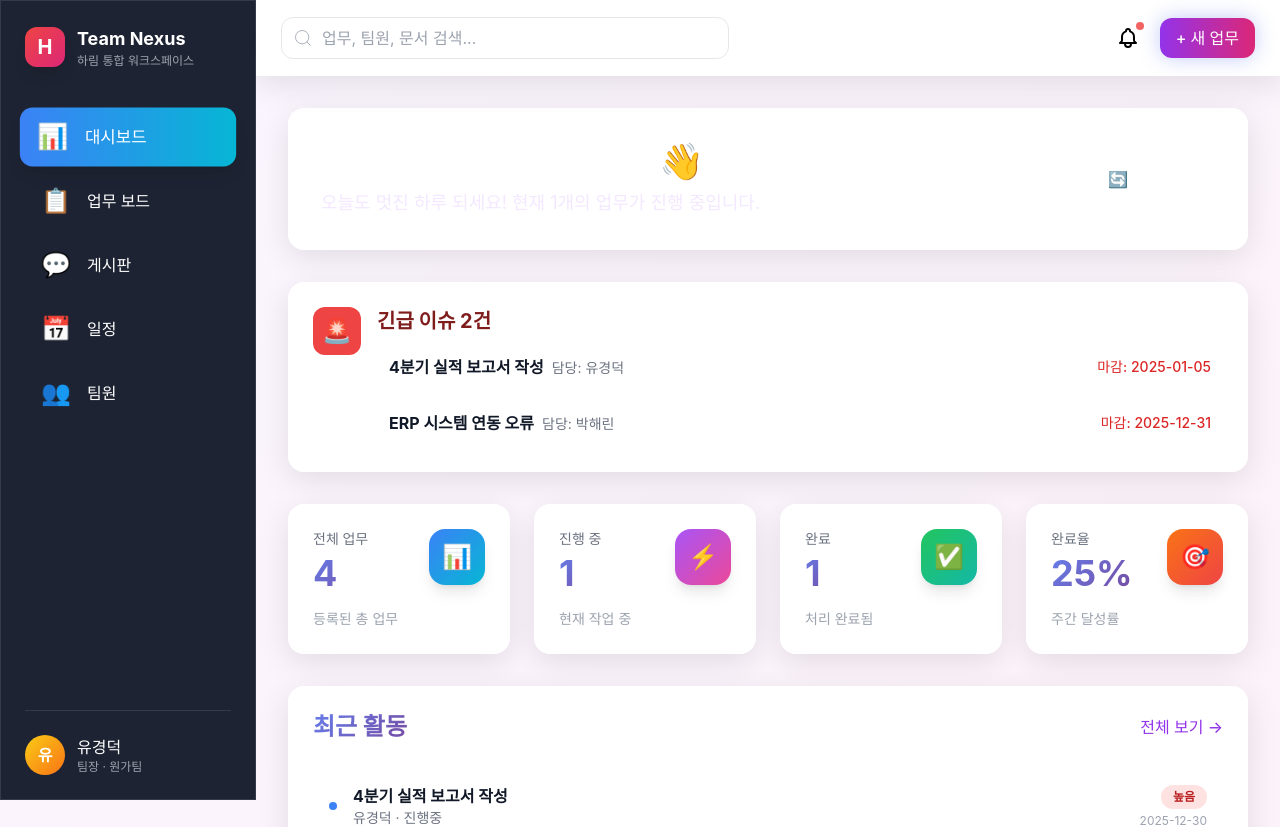
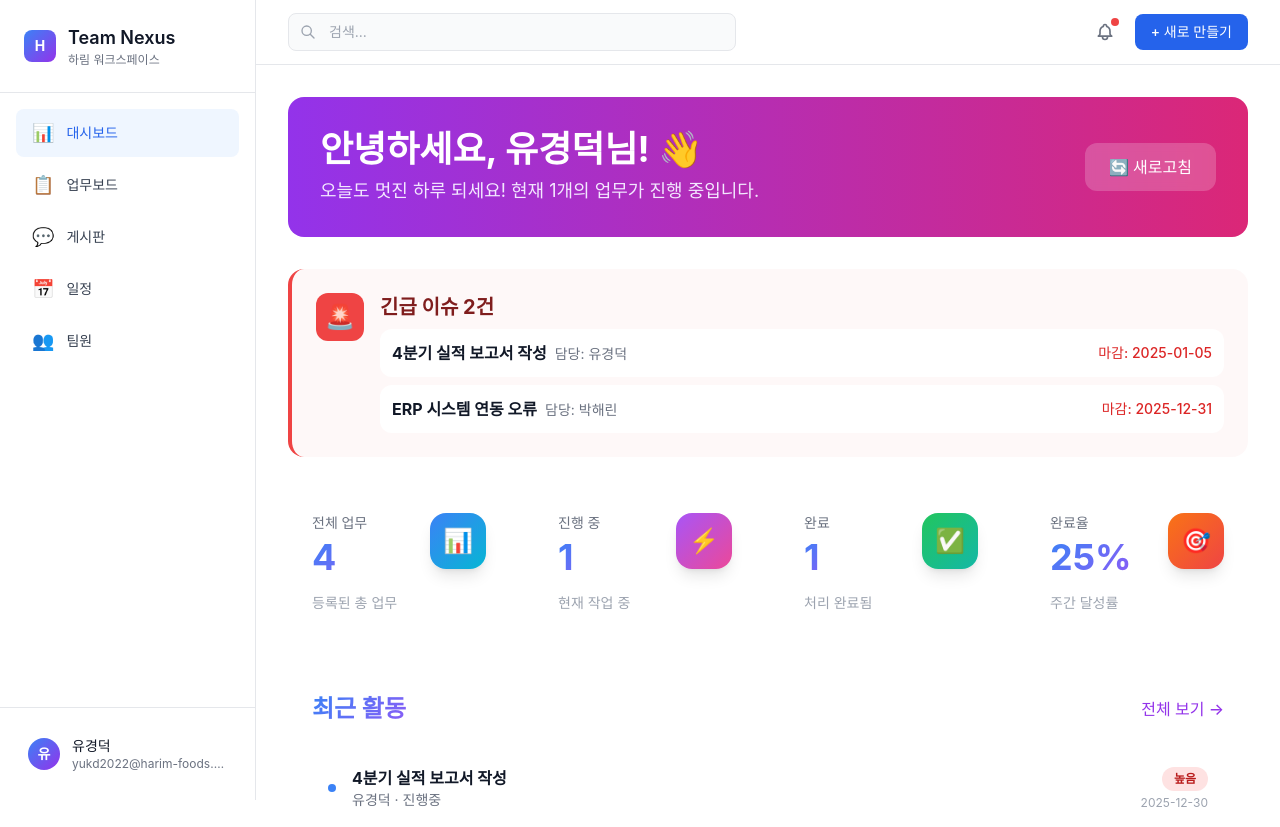
Before and after one commit to crusade153/harim-nexus-web, a Next.js app: page / in a window 1280 px wide. Shown: the top 827 px of the page. Built offline with nearby package versions, Linux system fonts and the light colour scheme.

Commit message:
design: Linear 스타일 프리미엄 디자인 적용

```diff
--- a/app/globals.css
+++ b/app/globals.css
@@ -2,7 +2,7 @@
 @tailwind components;
 @tailwind utilities;
 
-@import url('https://cdn.jsdelivr.net/gh/orioncactus/pretendard/dist/web/static/pretendard.css');
+@import url('https://fonts.googleapis.com/css2?family=Inter:wght@300;400;500;600;700&display=swap');
 
 * {
   margin: 0;
@@ -11,28 +11,129 @@
 }
 
 body {
-  font-family: 'Pretendard', -apple-system, BlinkMacSystemFont, 'Segoe UI', sans-serif;
-  background: #f9fafb;
-  min-height: 100vh;
+  font-family: 'Inter', -apple-system, BlinkMacSystemFont, 'Segoe UI', sans-serif;
+  background: #ffffff;
+  color: #1a1a1a;
+  -webkit-font-smoothing: antialiased;
+  -moz-osx-font-smoothing: grayscale;
 }
 
-.glass {
-  background: rgba(255, 255, 255, 0.95);
-  backdrop-filter: blur(20px);
-  border: 1px solid rgba(255, 255, 255, 0.3);
-  box-shadow: 0 8px 32px rgba(0, 0, 0, 0.1);
+/* Clean Scrollbar */
+::-webkit-scrollbar {
+  width: 8px;
+  height: 8px;
 }
 
-.glass-dark {
-  background: rgba(17, 24, 39, 0.95);
-  backdrop-filter: blur(20px);
-  border: 1px solid rgba(255, 255, 255, 0.1);
+::-webkit-scrollbar-track {
+  background: #f5f5f5;
 }
 
+::-webkit-scrollbar-thumb {
+  background: #d1d5db;
+  border-radius: 4px;
+}
+
+::-webkit-scrollbar-thumb:hover {
+  background: #9ca3af;
+}
+
+/* Premium Card */
+.card {
+  background: #ffffff;
+  border: 1px solid #e5e7eb;
+  border-radius: 12px;
+  transition: all 0.2s ease;
+}
+
+.card:hover {
+  border-color: #d1d5db;
+  box-shadow: 0 4px 12px rgba(0, 0, 0, 0.05);
+}
+
+/* Gradient Text */
+.gradient-text {
+  background: linear-gradient(135deg, #3b82f6 0%, #8b5cf6 100%);
+  -webkit-background-clip: text;
+  -webkit-text-fill-color: transparent;
+  background-clip: text;
+}
+
+/* Badge */
+.badge {
+  display: inline-flex;
+  align-items: center;
+  padding: 4px 10px;
+  border-radius: 6px;
+  font-size: 12px;
+  font-weight: 500;
+}
+
+.badge-blue {
+  background: #eff6ff;
+  color: #1e40af;
+}
+
+.badge-green {
+  background: #ecfdf5;
+  color: #065f46;
+}
+
+.badge-yellow {
+  background: #fef3c7;
+  color: #92400e;
+}
+
+.badge-red {
+  background: #fee2e2;
+  color: #991b1b;
+}
+
+.badge-gray {
+  background: #f3f4f6;
+  color: #374151;
+}
+
+/* Button Primary */
+.btn-primary {
+  background: #3b82f6;
+  color: white;
+  padding: 10px 20px;
+  border-radius: 8px;
+  font-weight: 500;
+  font-size: 14px;
+  border: none;
+  cursor: pointer;
+  transition: all 0.2s ease;
+}
+
+.btn-primary:hover {
+  background: #2563eb;
+  box-shadow: 0 4px 12px rgba(59, 130, 246, 0.3);
+}
+
+/* Button Secondary */
+.btn-secondary {
+  background: white;
+  color: #374151;
+  padding: 10px 20px;
+  border-radius: 8px;
+  font-weight: 500;
+  font-size: 14px;
+  border: 1px solid #e5e7eb;
+  cursor: pointer;
+  transition: all 0.2s ease;
+}
+
+.btn-secondary:hover {
+  background: #f9fafb;
+  border-color: #d1d5db;
+}
+
+/* Animations */
 @keyframes fadeIn {
   from {
     opacity: 0;
-    transform: translateY(20px);
+    transform: translateY(10px);
   }
   to {
     opacity: 1;
@@ -41,31 +142,54 @@ body {
 }
 
 .animate-fadeIn {
-  animation: fadeIn 0.5s ease-out forwards;
+  animation: fadeIn 0.3s ease-out;
 }
 
-.gradient-text {
-  background: linear-gradient(135deg, #667eea 0%, #764ba2 100%);
-  -webkit-background-clip: text;
-  -webkit-text-fill-color: transparent;
-  background-clip: text;
+/* Focus States */
+input:focus,
+textarea:focus,
+select:focus {
+  outline: none;
+  border-color: #3b82f6;
+  box-shadow: 0 0 0 3px rgba(59, 130, 246, 0.1);
 }
 
-.card-hover {
-  transition: all 0.3s ease;
+/* Skeleton */
+.skeleton {
+  background: linear-gradient(90deg, #f0f0f0 25%, #e0e0e0 50%, #f0f0f0 75%);
+  background-size: 200% 100%;
+  animation: shimmer 1.5s infinite;
 }
 
-.card-hover:hover {
-  transform: translateY(-4px);
-  box-shadow: 0 12px 40px rgba(0, 0, 0, 0.15);
+@keyframes shimmer {
+  0% {
+    background-position: -200% 0;
+  }
+  100% {
+    background-position: 200% 0;
+  }
 }
 
-.btn-glow {
-  box-shadow: 0 0 20px rgba(102, 126, 234, 0.4);
-  transition: all 0.3s ease;
+/* Status Dot */
+.status-dot {
+  width: 6px;
+  height: 6px;
+  border-radius: 50%;
+  display: inline-block;
 }
 
-.btn-glow:hover {
-  box-shadow: 0 0 30px rgba(102, 126, 234, 0.6);
-  transform: scale(1.05);
+.status-green {
+  background: #10b981;
 }
+
+.status-yellow {
+  background: #f59e0b;
+}
+
+.status-red {
+  background: #ef4444;
+}
+
+.status-gray {
+  background: #6b7280;
+}
--- a/app/page.js
+++ b/app/page.js
@@ -28,7 +28,6 @@ export default function Home() {
       setLoading(true)
       const sampleData = getSampleData()
       setData(sampleData)
-      console.log('데이터 로드 완료')
     } catch (error) {
       console.error('데이터 로드 실패:', error)
     } finally {
@@ -41,8 +40,8 @@ export default function Home() {
       return (
         <div className="flex items-center justify-center h-screen">
           <div className="text-center">
-            <div className="w-16 h-16 border-4 border-purple-200 border-t-purple-600 rounded-full animate-spin mx-auto mb-4" />
-            <p className="text-gray-600 font-medium">데이터 로딩 중...</p>
+            <div className="w-12 h-12 border-2 border-gray-200 border-t-blue-600 rounded-full animate-spin mx-auto mb-4" />
+            <p className="text-gray-500 text-sm font-medium">로딩 중...</p>
           </div>
         </div>
       )
@@ -65,12 +64,12 @@ export default function Home() {
   }
 
   return (
-    <div className="min-h-screen flex bg-gradient-to-br from-purple-50 to-pink-50">
+    <div className="min-h-screen flex bg-white">
       <Sidebar currentView={currentView} onViewChange={setCurrentView} />
 
-      <main className="flex-1 lg:ml-64 transition-all duration-300">
+      <main className="flex-1 lg:ml-64">
         <Header />
-        <div className="p-4 lg:p-8 animate-fadeIn">
+        <div className="p-6 lg:p-8">
           {renderView()}
         </div>
       </main>
--- a/components/Header.jsx
+++ b/components/Header.jsx
@@ -1,46 +1,41 @@
 'use client'
-import { useState } from 'react'
 
 export default function Header() {
-  const [searchTerm, setSearchTerm] = useState('')
-
   return (
-    <header className="glass sticky top-0 z-20 px-6 py-4">
-      <div className="flex items-center justify-between gap-4">
-        {/* Search Bar */}
-        <div className="flex-1 max-w-md relative">
+    <header className="sticky top-0 z-30 bg-white border-b border-gray-200">
+      <div className="flex items-center justify-between h-16 px-6 lg:px-8">
+        {/* Search */}
+        <div className="flex-1 max-w-md">
+          <div className="relative">
             <input
               type="text"
-            placeholder="업무, 팀원, 문서 검색..."
-            value={searchTerm}
-            onChange={(e) => setSearchTerm(e.target.value)}
-            className="w-full px-4 py-2 pl-10 rounded-xl border border-gray-200 focus:outline-none focus:ring-2 focus:ring-purple-500 transition-all"
+              placeholder="검색..."
+              className="w-full pl-10 pr-4 py-2 text-sm bg-gray-50 border border-gray-200 rounded-lg focus:outline-none focus:bg-white focus:border-blue-500 focus:ring-2 focus:ring-blue-100 transition-all"
             />
             <svg
-            className="absolute left-3 top-1/2 -translate-y-1/2 w-5 h-5 text-gray-400"
+              className="absolute left-3 top-1/2 -translate-y-1/2 w-4 h-4 text-gray-400"
               fill="none"
               stroke="currentColor"
               viewBox="0 0 24 24"
             >
-            <circle cx="11" cy="11" r="8" />
-            <path d="m21 21-4.35-4.35" />
+              <path strokeLinecap="round" strokeLinejoin="round" strokeWidth={2} d="M21 21l-6-6m2-5a7 7 0 11-14 0 7 7 0 0114 0z" />
             </svg>
           </div>
+        </div>
 
-        {/* Right Section */}
-        <div className="flex items-center gap-3">
+        {/* Actions */}
+        <div className="flex items-center gap-3 ml-4">
           {/* Notifications */}
-          <button className="relative p-2 hover:bg-gray-100 rounded-xl transition-colors">
-            <svg className="w-6 h-6" fill="none" stroke="currentColor" viewBox="0 0 24 24">
+          <button className="relative p-2 text-gray-500 hover:text-gray-700 hover:bg-gray-50 rounded-lg transition-colors">
+            <svg className="w-5 h-5" fill="none" stroke="currentColor" viewBox="0 0 24 24">
               <path strokeLinecap="round" strokeLinejoin="round" strokeWidth={2} d="M15 17h5l-1.405-1.405A2.032 2.032 0 0118 14.158V11a6.002 6.002 0 00-4-5.659V5a2 2 0 10-4 0v.341C7.67 6.165 6 8.388 6 11v3.159c0 .538-.214 1.055-.595 1.436L4 17h5m6 0v1a3 3 0 11-6 0v-1m6 0H9" />
             </svg>
-            <span className="absolute top-1 right-1 w-2 h-2 bg-red-500 rounded-full animate-pulse" />
+            <span className="absolute top-1 right-1 w-2 h-2 bg-red-500 rounded-full"></span>
           </button>
 
           {/* Quick Add */}
-          <button className="px-4 py-2 bg-gradient-to-r from-purple-600 to-pink-600 text-white rounded-xl font-medium shadow-lg hover:shadow-xl transition-all btn-glow">
-            <span className="hidden sm:inline">+ 새 업무</span>
-            <span className="sm:hidden">+</span>
+          <button className="px-4 py-2 text-sm font-medium text-white bg-blue-600 hover:bg-blue-700 rounded-lg transition-colors">
+            + 새로 만들기
           </button>
         </div>
       </div>
--- a/components/Sidebar.jsx
+++ b/components/Sidebar.jsx
@@ -2,100 +2,94 @@
 import { useState } from 'react'
 
 export default function Sidebar({ currentView, onViewChange }) {
-  const [isOpen, setIsOpen] = useState(true)
+  const [isOpen, setIsOpen] = useState(false)
 
   const menuItems = [
-    { id: 'dashboard', label: '대시보드', icon: '📊', gradient: 'from-blue-500 to-cyan-500' },
-    { id: 'kanban', label: '업무 보드', icon: '📋', gradient: 'from-purple-500 to-pink-500' },
-    { id: 'board', label: '게시판', icon: '💬', gradient: 'from-green-500 to-teal-500' },
-    { id: 'calendar', label: '일정', icon: '📅', gradient: 'from-orange-500 to-red-500' },
-    { id: 'members', label: '팀원', icon: '👥', gradient: 'from-indigo-500 to-purple-500' },
+    { id: 'dashboard', name: '대시보드', icon: '📊' },
+    { id: 'kanban', name: '업무보드', icon: '📋' },
+    { id: 'board', name: '게시판', icon: '💬' },
+    { id: 'calendar', name: '일정', icon: '📅' },
+    { id: 'members', name: '팀원', icon: '👥' },
   ]
 
   return (
     <>
+      {/* Mobile Overlay */}
+      {isOpen && (
+        <div
+          onClick={() => setIsOpen(false)}
+          className="lg:hidden fixed inset-0 bg-black bg-opacity-50 z-40"
+        />
+      )}
+
       {/* Mobile Toggle */}
       <button
         onClick={() => setIsOpen(!isOpen)}
-        className="lg:hidden fixed top-4 left-4 z-50 p-3 glass rounded-xl shadow-lg"
+        className="lg:hidden fixed top-4 left-4 z-50 p-2 bg-white rounded-lg border border-gray-200 shadow-sm"
       >
-        <svg className="w-6 h-6" fill="none" stroke="currentColor" viewBox="0 0 24 24">
+        <svg className="w-5 h-5" fill="none" stroke="currentColor" viewBox="0 0 24 24">
           <path strokeLinecap="round" strokeLinejoin="round" strokeWidth={2} d="M4 6h16M4 12h16M4 18h16" />
         </svg>
       </button>
 
       {/* Sidebar */}
-      <aside
-        className={`
-          fixed left-0 top-0 h-screen glass-dark text-white
-          transition-all duration-300 z-40
-          ${isOpen ? 'w-64' : 'w-0 lg:w-20'}
-          ${isOpen ? 'translate-x-0' : '-translate-x-full lg:translate-x-0'}
-        `}
-      >
-        <div className="h-full flex flex-col p-6">
+      <aside className={`
+        fixed top-0 left-0 h-full w-64 bg-white border-r border-gray-200 z-40
+        transform transition-transform duration-300 ease-in-out
+        ${isOpen ? 'translate-x-0' : '-translate-x-full lg:translate-x-0'}
+      `}>
+        <div className="flex flex-col h-full">
           {/* Logo */}
-          <div className="flex items-center gap-3 mb-10">
-            <div className="w-10 h-10 rounded-xl bg-gradient-to-br from-red-500 to-pink-600 flex items-center justify-center font-bold text-xl shadow-lg">
-              H
+          <div className="p-6 border-b border-gray-200">
+            <div className="flex items-center gap-3">
+              <div className="w-8 h-8 bg-gradient-to-br from-blue-500 to-purple-600 rounded-lg flex items-center justify-center text-white font-bold text-sm">
+                H
+              </div>
+              <div>
+                <h1 className="text-lg font-semibold text-gray-900">Team Nexus</h1>
+                <p className="text-xs text-gray-500">하림 워크스페이스</p>
+              </div>
             </div>
-            {isOpen && (
-              <div className="animate-fadeIn">
-                <h1 className="font-bold text-lg">Team Nexus</h1>
-                <p className="text-xs text-gray-400">하림 통합 워크스페이스</p>
-              </div>
-            )}
           </div>
 
-          {/* Menu Items */}
-          <nav className="flex-1 space-y-2">
+          {/* Navigation */}
+          <nav className="flex-1 p-4 space-y-1">
             {menuItems.map((item) => (
               <button
                 key={item.id}
-                onClick={() => onViewChange(item.id)}
+                onClick={() => {
+                  onViewChange(item.id)
+                  setIsOpen(false)
+                }}
                 className={`
-                  w-full flex items-center gap-4 px-4 py-3 rounded-xl
-                  transition-all duration-300 group
+                  w-full flex items-center gap-3 px-4 py-2.5 rounded-lg text-sm font-medium
+                  transition-all duration-200
                   ${currentView === item.id
-                    ? `bg-gradient-to-r ${item.gradient} shadow-lg scale-105`
-                    : 'hover:bg-white/10'
+                    ? 'bg-blue-50 text-blue-600'
+                    : 'text-gray-700 hover:bg-gray-50'
                   }
                 `}
               >
-                <span className="text-2xl group-hover:scale-125 transition-transform">
-                  {item.icon}
-                </span>
-                {isOpen && (
-                  <span className="font-medium animate-fadeIn">{item.label}</span>
-                )}
+                <span className="text-lg">{item.icon}</span>
+                <span>{item.name}</span>
               </button>
             ))}
           </nav>
 
           {/* User Profile */}
-          <div className={`mt-auto pt-6 border-t border-white/10 ${isOpen ? '' : 'hidden lg:block'}`}>
-            <div className="flex items-center gap-3">
-              <div className="w-10 h-10 rounded-full bg-gradient-to-br from-yellow-400 to-orange-500 flex items-center justify-center font-bold">
+          <div className="p-4 border-t border-gray-200">
+            <div className="flex items-center gap-3 p-3 rounded-lg hover:bg-gray-50 cursor-pointer transition-colors">
+              <div className="w-8 h-8 bg-gradient-to-br from-blue-500 to-purple-600 rounded-full flex items-center justify-center text-white text-sm font-semibold">
                 유
               </div>
-              {isOpen && (
-                <div className="animate-fadeIn">
-                  <p className="font-medium">유경덕</p>
-                  <p className="text-xs text-gray-400">팀장 · 원가팀</p>
-                </div>
-              )}
+              <div className="flex-1 min-w-0">
+                <p className="text-sm font-medium text-gray-900 truncate">유경덕</p>
+                <p className="text-xs text-gray-500 truncate">yukd2022@harim-foods.com</p>
+              </div>
             </div>
           </div>
         </div>
       </aside>
-
-      {/* Overlay for Mobile */}
-      {isOpen && (
-        <div
-          onClick={() => setIsOpen(false)}
-          className="lg:hidden fixed inset-0 bg-black/50 z-30 animate-fadeIn"
-        />
-      )}
     </>
   )
 }
```
Lines whose indentation alone changed are shown as unchanged.
